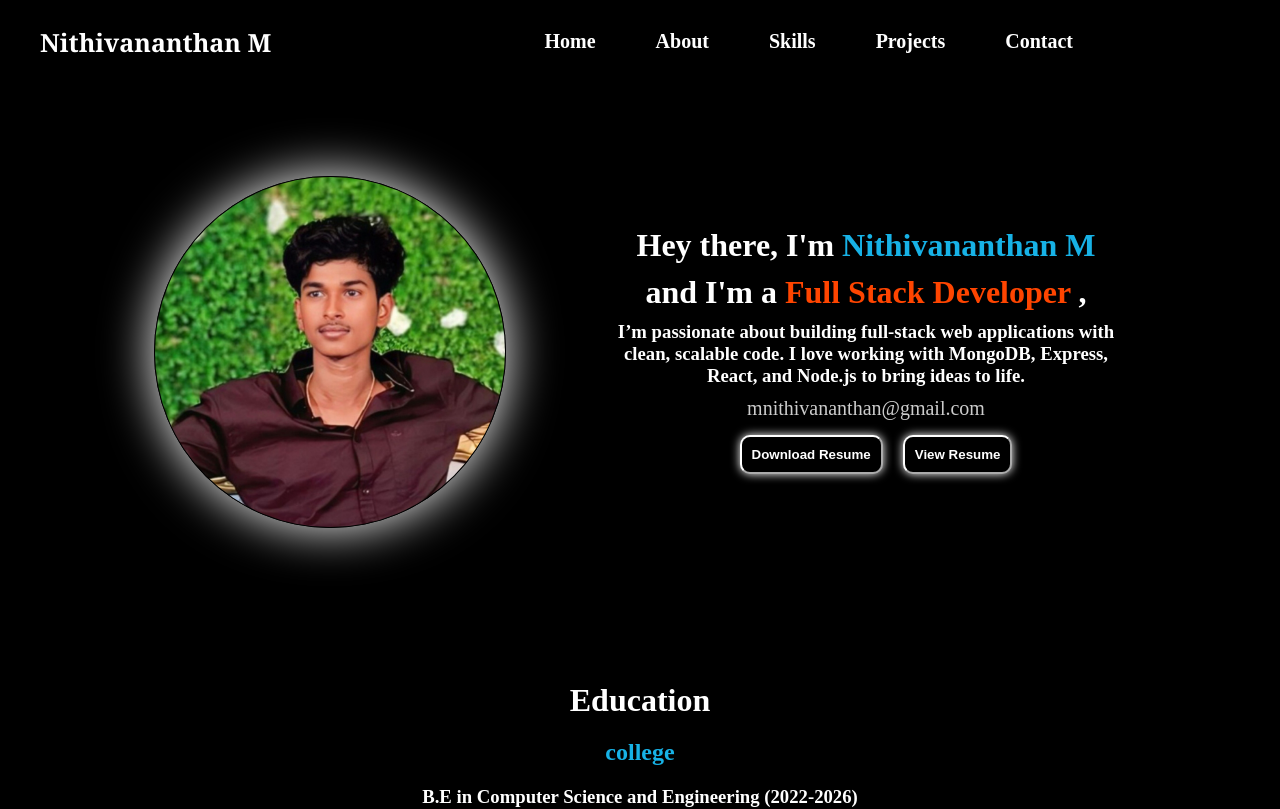
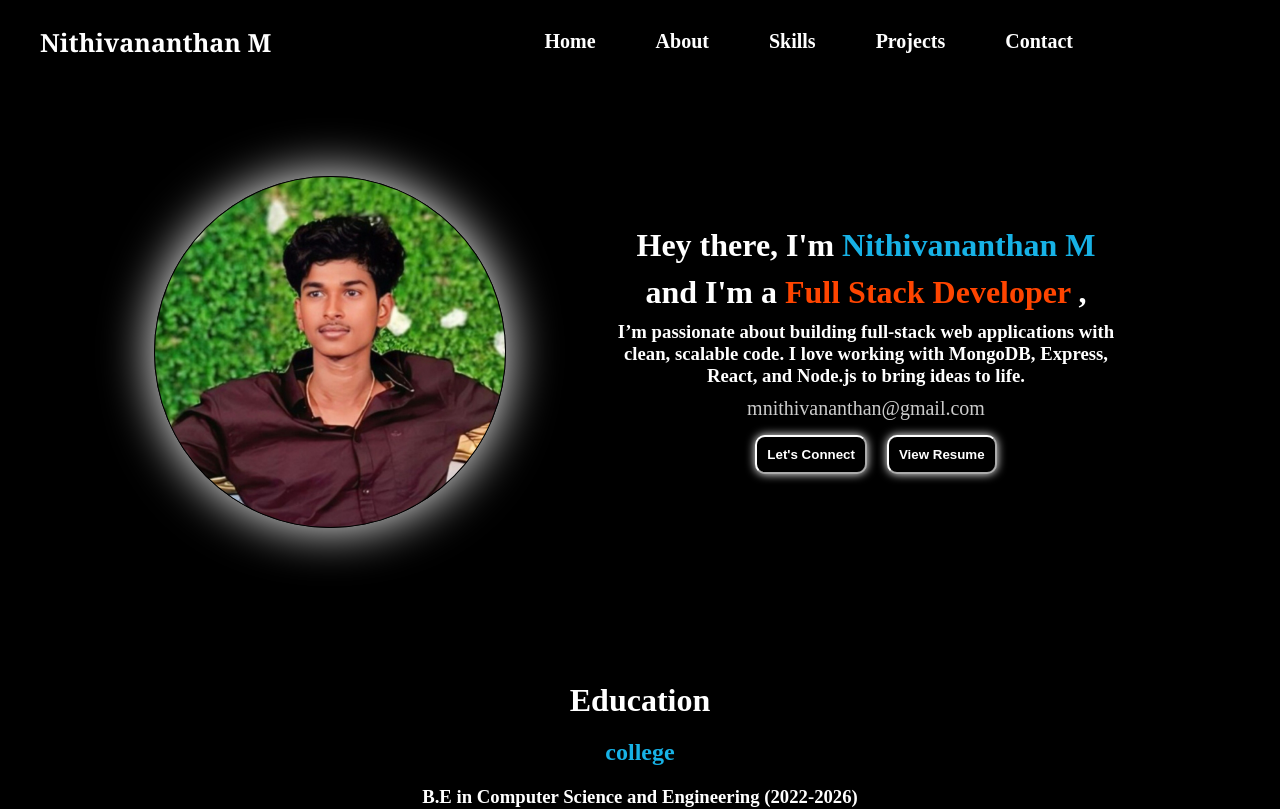
Before and after one commit to Nithivananthan/myportfolio, a React app in the folder portfolio/vite-project/: page /about in a window 1280 px wide. Shown: the top 809 px of the page. Built offline with nearby package versions, Linux system fonts and the light colour scheme; the HTML template or start-up script is replaced by a standard one.

Commit message:
changes added

```diff
--- a/portfolio/vite-project/src/components/About.jsx
+++ b/portfolio/vite-project/src/components/About.jsx
@@ -5,6 +5,9 @@ function About({ image }) {
   const navigate =useNavigate();
   function nav(){
     navigate('/skills')
+  }
+  function navcontact(){
+    navigate('/contact')
   }
   return (
     <div>
@@ -33,12 +36,7 @@ function About({ image }) {
           <a href="mailto:mnithivananthan@gmail.com">
             <h3>mnithivananthan@gmail.com</h3>
           </a>
-          <a
-            href="/Black and White Clean Professional A4 Resume_20250406_095754_0000.pdf"
-            download
-          >
-            <button>Download Resume</button>
-          </a>
+            <button onClick={navcontact}>Let's Connect</button>
           <a href="/Black and White Clean Professional A4 Resume_20250406_095754_0000.pdf">
             <button>View Resume</button>
           </a>
```
